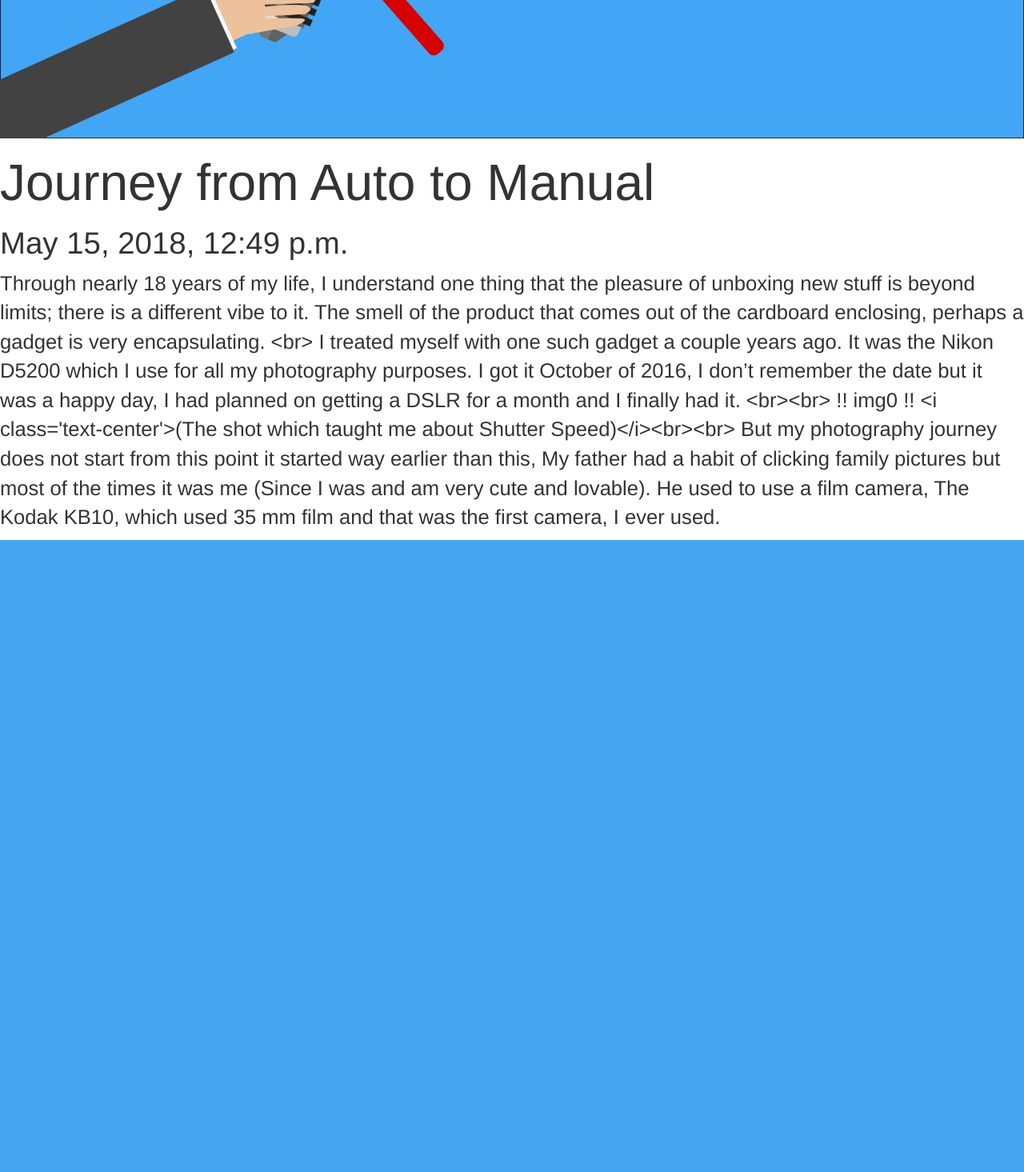
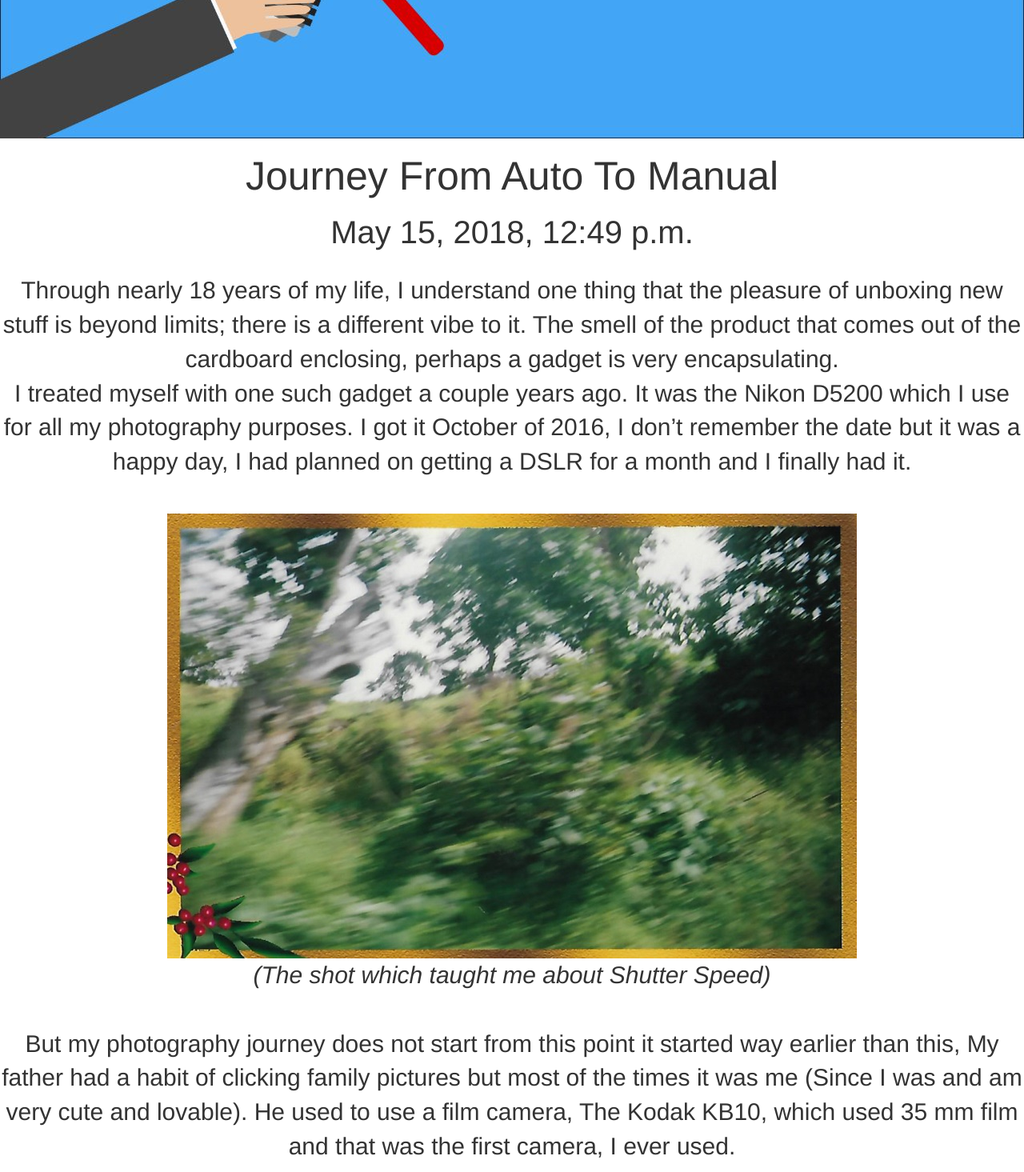
Before and after one commit to tayadehritik/aperturebase, a Django app: a page that uses templates/base.html in a window 1280 px wide. Shown: the part 619-2084 px from the top of the page at 80% size. Before the commit the page ends 1294 px from the top, so only its background shows below. Run offline with Django 3.2, Linux system fonts and the light colour scheme; data comes from the database, SQL or seed files in the repository; both versions use the stored data as it was after the commit; some libraries are stand-ins or nearby versions.

Commit message:
article details updated

```diff
--- a/articles/models.py
+++ b/articles/models.py
@@ -9,6 +9,17 @@ class Articles(models.Model):
     slug = models.SlugField(null=True)
     date = models.DateTimeField(auto_now_add=True)
     thumb = models.ImageField(default='default.png',blank=True)
+    img0 = models.ImageField(default='default.png', blank=True)
+    img1 = models.ImageField(default = 'default.png',blank=True)
+    img2 = models.ImageField(default='default.png', blank=True)
+    img3 = models.ImageField(default='default.png', blank=True)
+    img4 = models.ImageField(default='default.png', blank=True)
+    img5 = models.ImageField(default='default.png', blank=True)
+    img6 = models.ImageField(default='default.png', blank=True)
+    img7 = models.ImageField(default='default.png', blank=True)
+    img8 = models.ImageField(default='default.png', blank=True)
+    img9 = models.ImageField(default='default.png', blank=True)
+
 
     def __str__(self):
         return self.title
--- a/articles/templates/articles/article_detail.html
+++ b/articles/templates/articles/article_detail.html
@@ -2,9 +2,9 @@
 
 {% block content %}
     <div class="art1">
-        <img src="{{art1.thumb.url}}" class='img-responsive'/>
-        <h1  style="font-size:5vw;">{{art1.title}}</h1>
-        <h3 style="font-size: 3vw;">{{art1.date}}</h3>
-        <p style="font-size: 2vw;">{{art1.body}}</p>
+        <img src="{{art1.thumb.url}}" class='img-responsive img-center' style="margin: 0 auto;"/>
+        <h1  class='text-center'>{{art1.title|title}}</h1>
+        <h3  class="text-center">{{art1.date}}</h3><br>
+        <p  class="text-center">{{final|safe}}</p>
     </div>
 {% endblock %}
--- a/articles/views.py
+++ b/articles/views.py
@@ -8,4 +8,20 @@ def article_list(request):
 
 def article_detail(request,slug):
     art1 = Articles.objects.get(slug=slug)
-    return render(request, 'articles/article_detail.html',{'art1':art1})
+    body = art1.body
+
+    di = ['img0','img1','img2','img3','img4','img5','img6','img7','img8','img9']
+
+
+    for i in di:
+
+        a = body.find('!! '+i+" !!")
+        #exec('art1.'+body[a+3:a+8]+'.url')
+        if(a!=-1):
+
+            b = getattr(art1,i).url
+
+            body = body[:a] + "<img src=" + "'" +b+"'"+" class='img-responsive' style='margin: 0 auto;'//>"+body[a+10:len(body)]
+        else:
+            pass
+    return render(request, 'articles/article_detail.html',{'art1':art1,'final':body})
--- a/templates/base.html
+++ b/templates/base.html
@@ -15,6 +15,35 @@
     <!-- Latest compiled JavaScript -->
     <script src="https://maxcdn.bootstrapcdn.com/bootstrap/3.3.7/js/bootstrap.min.js"></script>
     <link rel="stylesheet" type="text/css" media="screen" href="{% static 'base.css' %}" />
+    <style>
+        p {
+          font-size:50px;
+        }
+
+        @media screen and (min-width: 601px) {
+         p {
+            font-size: 30px;
+          }
+          h1{
+            font-size: 50px;
+          }
+          h3{
+            font-size: 40px;
+          }
+        }
+
+        @media screen and (max-width: 600px) {
+          p {
+            font-size: 15px;
+          }
+          h1{
+            font-size: 25px;
+          }
+          h3{
+            font-size:20px;
+          }
+        }
+        </style>
 
 </head>
 <body>
@@ -45,8 +74,7 @@
               </nav>
     <div class="wrapper">
     <div>
-
-    </div>
+   <div>
     {% block content %}
 
     {% endblock %}
```
Also changed, not shown: articles/templates/articles/article_list.html (+11 -5 lines), articles/migrations/0004_articles_img1.py (added), articles/migrations/0005_articles_img2.py (added), articles/migrations/0006_auto_20180515_2040.py (added), assets/base.css (line endings or trailing spaces), db.sqlite3, media/Git_0fLDP9W.png (added), media/Journey_from_Auto_to_Manual_html_4b133779239da2dd.gif (added), media/Journey_from_Auto_to_Manual_html_ff1a3fac6c676c96.jpg (added), media/first_DZuCbOx.jpg (added), media/skate.jpg (added).
